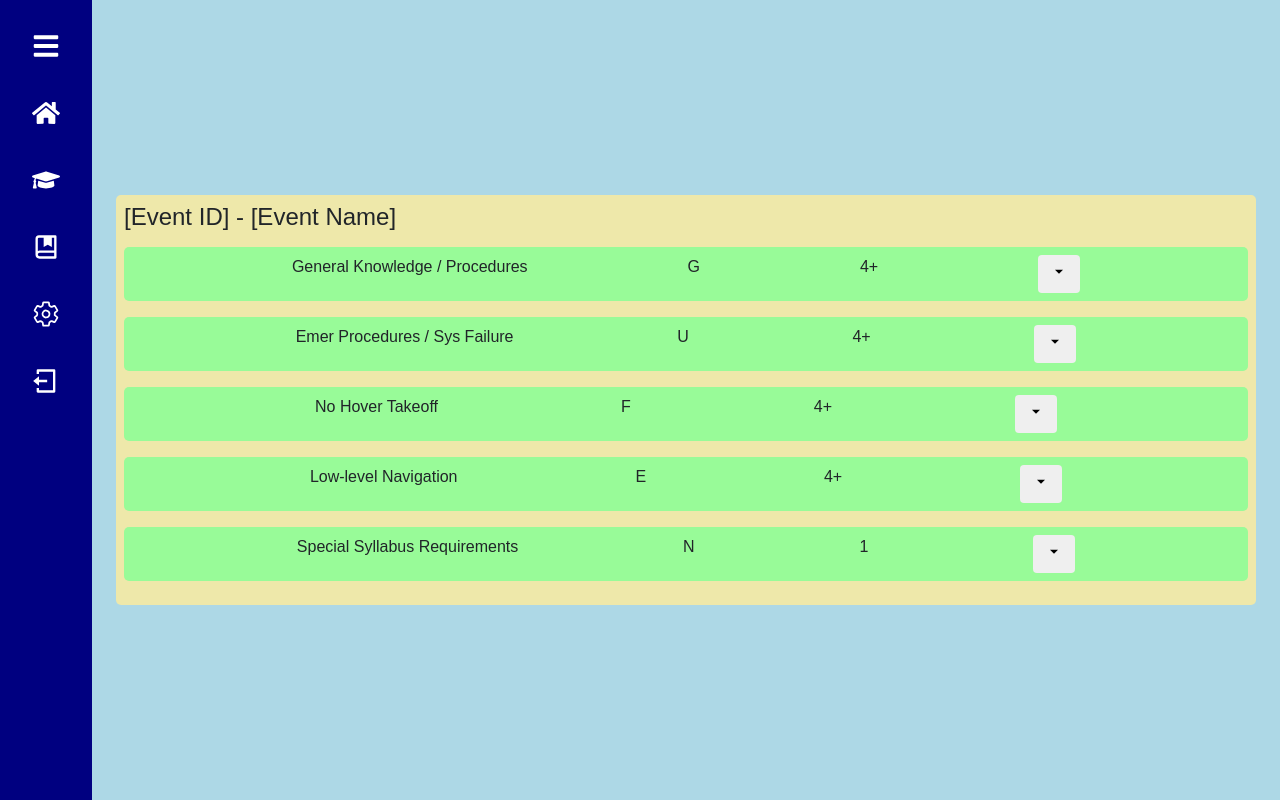
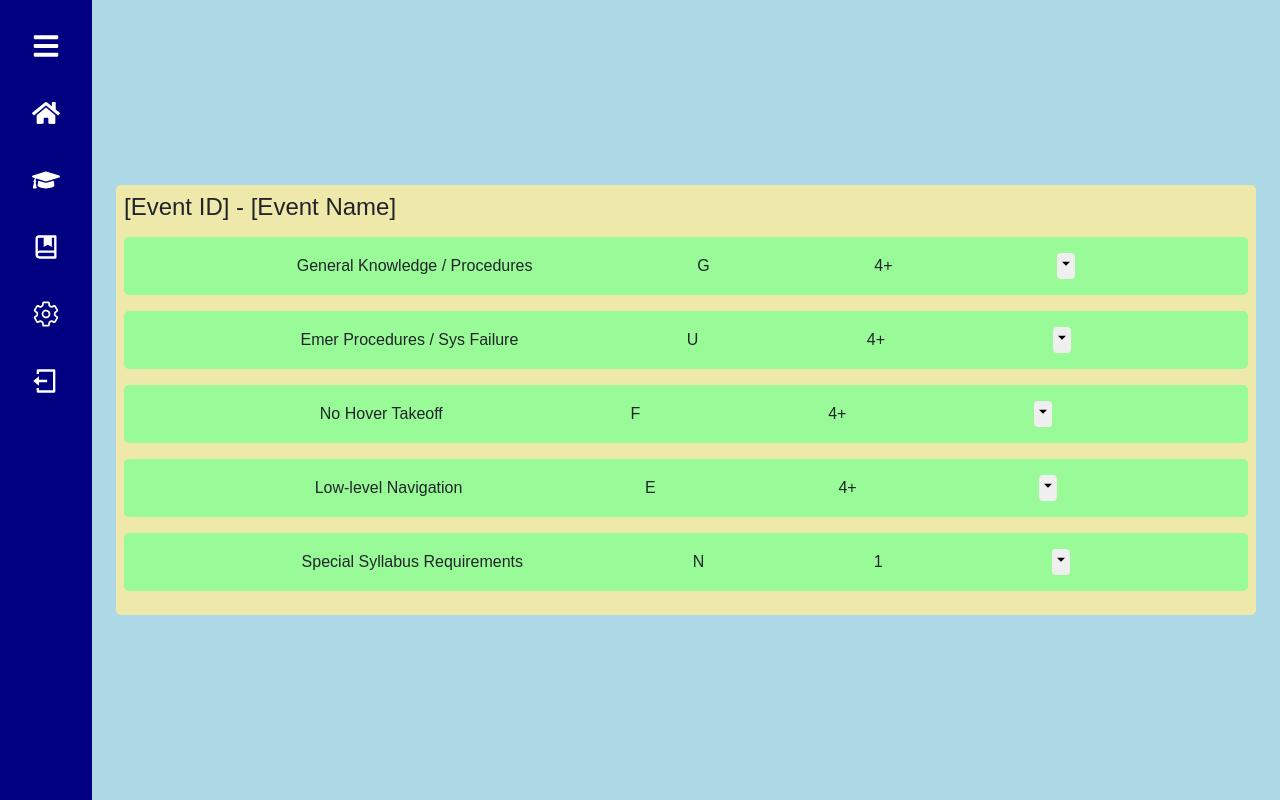
Before and after one commit to mattdillabough/cnatra-lms, a React (Create React App) app in the folder frontend/: page /Grades/07h3r in a window 1280 px wide. Built offline with nearby package versions, Linux system fonts and the light colour scheme.

Commit message:
Adjust event/maneuver styling (#8)

```diff
--- a/frontend/src/App.css
+++ b/frontend/src/App.css
@@ -237,19 +237,25 @@
 }
 .maneuver {
   background: palegreen;
-  padding: 0.5em;
+  padding: 0.5em 0.5em;
   margin: 1em 0em;
 }
 
 .maneuver-header {
   display: flex;
   justify-content: space-evenly;
+  align-items: center;
+  padding: 0.5em 0em;
 }
 
 .maneuver-body {
   background-color: rgb(119, 175, 23);
 }
 
+.toggle-maneuver {
+  padding: 0;
+}
+
 .toggle-maneuver:hover {
-  background: pink;
+  background: rgb(56, 190, 74);
 }
```
